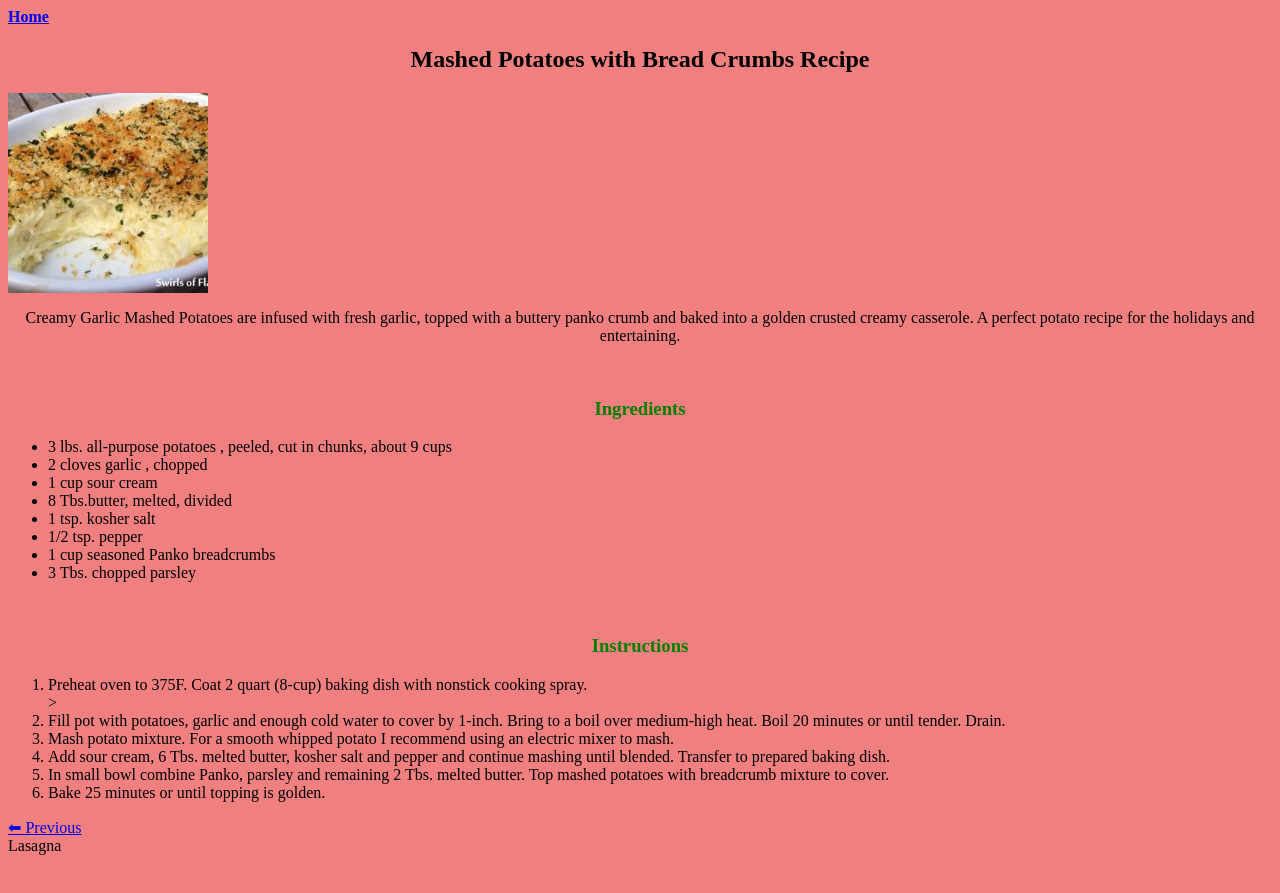
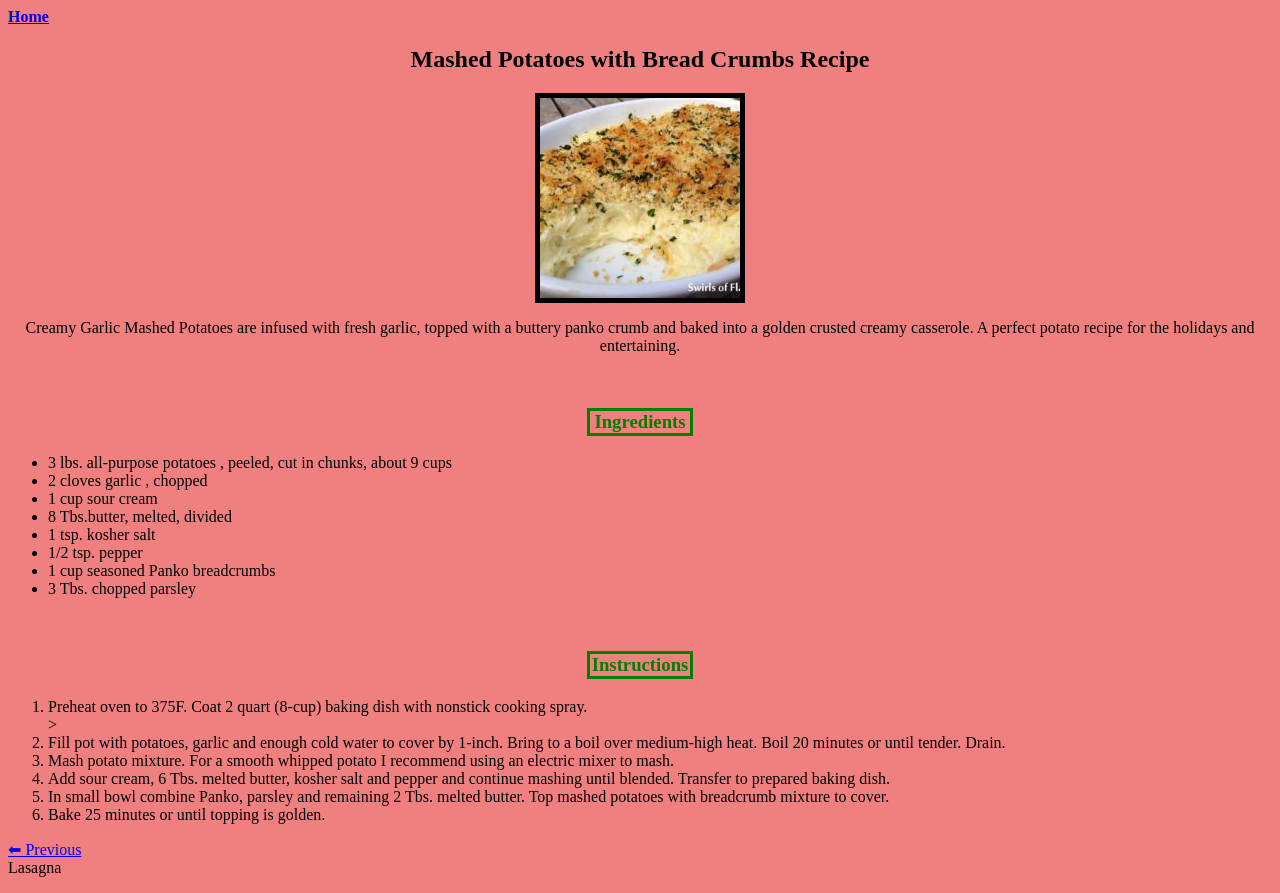
Before and after one commit to alzi03/theodinproject-foundations, a plain HTML site: page odin-recipes/recipes/mashedpotatoes.html in a window 1280 px wide. Before the commit the page ends 871 px from the top, so only its background shows below. Drawn offline with Linux system fonts and the light colour scheme.

Commit message:
CSS editing

```diff
--- a/odin-recipes/recipes/mashedpotatoes.html
+++ b/odin-recipes/recipes/mashedpotatoes.html
@@ -12,13 +12,13 @@
     <a href="../index.html" align="right"><strong>Home</strong></a>
     <h2 align="center">Mashed Potatoes with Bread Crumbs Recipe</h3>
 
-    <img align="center" src="../images/mashedpotatoes.jpeg" alt="mashedpotatoes">
+    <img src="../images/mashedpotatoes.jpeg" alt="mashedpotatoes" class="picture">
     <p align="center">
         Creamy Garlic Mashed Potatoes are infused with fresh garlic, topped with a buttery panko crumb and baked into a golden crusted creamy casserole. A perfect potato recipe for the holidays and entertaining.
     </p>
     <br>
 
-    <h3 style="color:green;" align="center">Ingredients</h4>
+    <h3 style="color:green;" align="center" class="section">Ingredients</h4>
     <ul>
         <li>3 lbs. all-purpose potatoes , peeled, cut in chunks, about 9 cups</li>
         <li>2 cloves garlic , chopped</li>
@@ -31,7 +31,7 @@
     </ul>
     <br>
 
-    <h3 style="color:green;" align="center">Instructions</h4>
+    <h3 style="color:green;" align="center" class="section">Instructions</h4>
     <ol>
         <li>Preheat oven to 375F. Coat 2 quart (8-cup) baking dish with nonstick cooking spray.</li>>
         <li>Fill pot with potatoes, garlic and enough cold water to cover by 1-inch. Bring to a boil over medium-high heat. Boil 20 minutes or until tender. Drain.</li>
--- a/odin-recipes/style.css
+++ b/odin-recipes/style.css
@@ -2,3 +2,21 @@ body{
     /*background: url(./images/odin.png);*/
     background-color: lightcoral;
 }
+
+h3.section{
+    display:flex;
+    width:100px;
+    border:3px solid green;
+    justify-content:center;
+    margin-right:auto;
+    margin-left:auto;
+
+}
+
+.picture {
+    display: flex;
+    margin-right: auto;
+    margin-left:auto;
+    height:auto;
+    border:5px solid black;
+  }
```
Also changed, not shown: odin-recipes/index.html (+1 -1 lines), odin-recipes/recipes/lasagna.html (+2 -2 lines).
